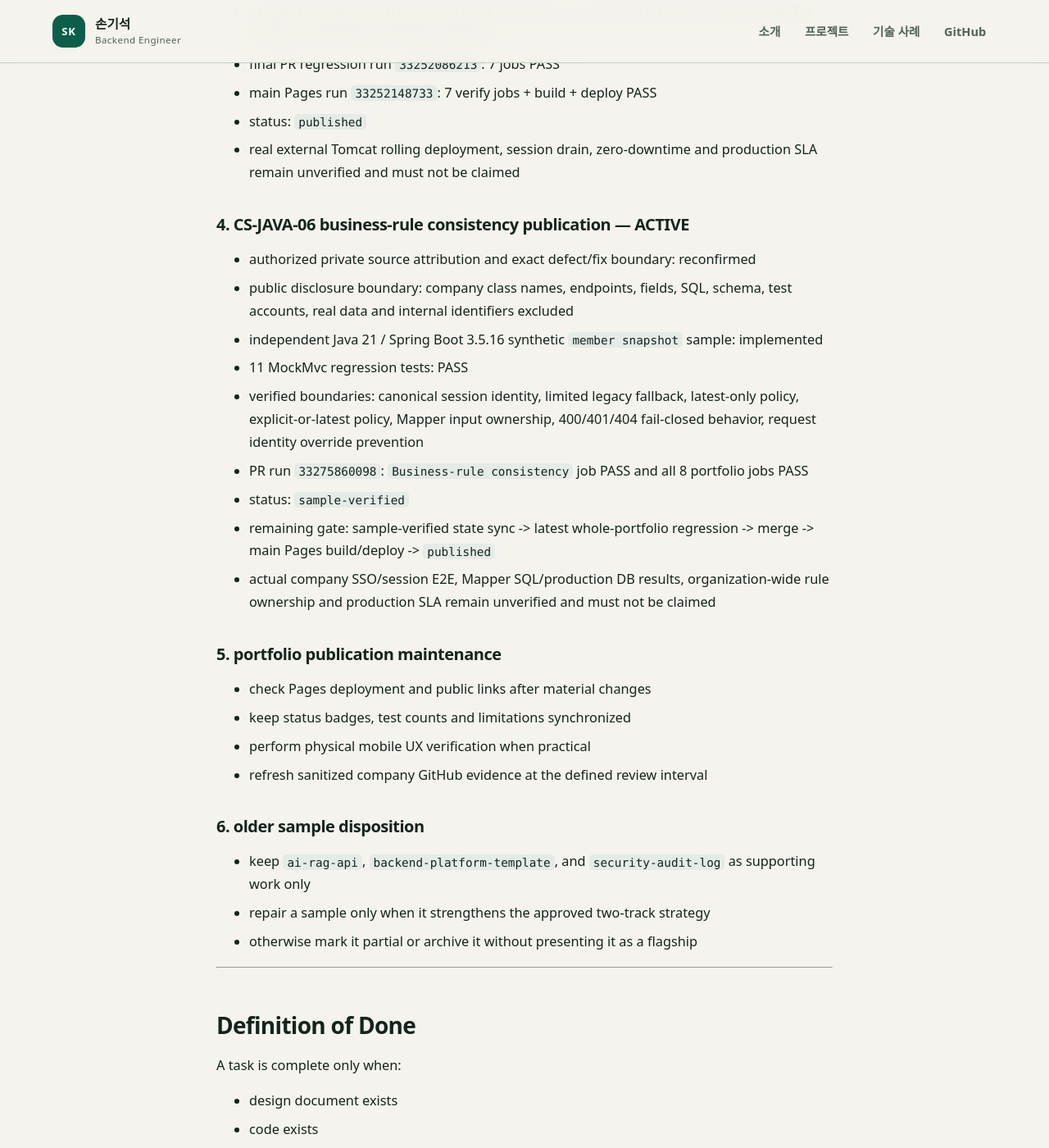
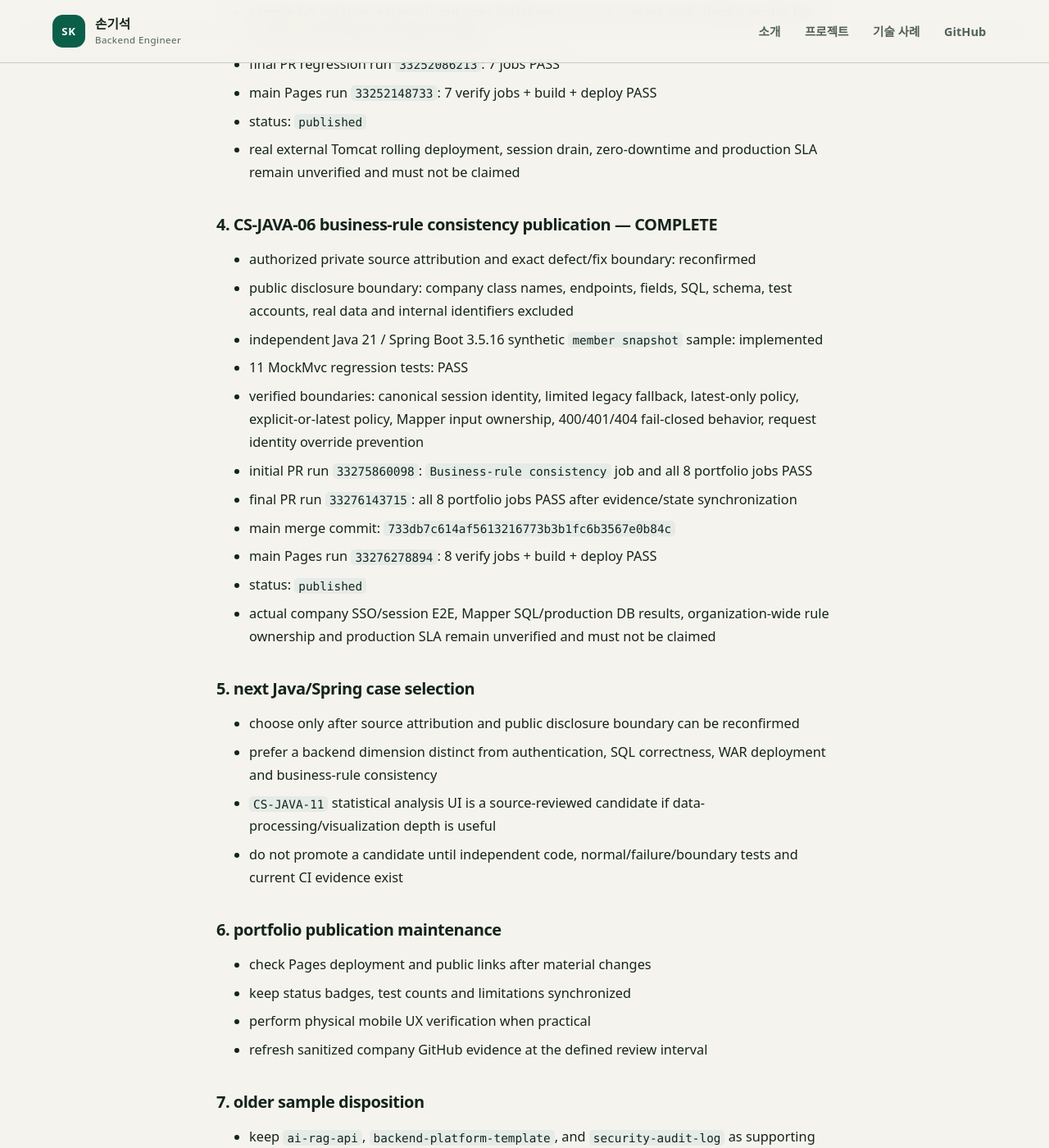
Before and after one commit to son1004007/engineering-career-portfolio, a Jekyll site: the page built from TASKS.md, in a window 1280 px wide and 1400 px high, scrolled down 1965 px. Shown: the whole window at 82% size. Built offline with Jekyll 4.4.1, drawn with Linux system fonts in a browser that asks for light colours; our own code applies the rules of GitHub Pages for plain Markdown files.

Commit message:
docs: close CS-JAVA-06 publication task

```diff
--- a/TASKS.md
+++ b/TASKS.md
@@ -51,24 +51,32 @@ The active execution ledger, dependencies and verification evidence are maintain
 - status: `published`
 - real external Tomcat rolling deployment, session drain, zero-downtime and production SLA remain unverified and must not be claimed
 
-### 4. CS-JAVA-06 business-rule consistency publication — ACTIVE
+### 4. CS-JAVA-06 business-rule consistency publication — COMPLETE
 - authorized private source attribution and exact defect/fix boundary: reconfirmed
 - public disclosure boundary: company class names, endpoints, fields, SQL, schema, test accounts, real data and internal identifiers excluded
 - independent Java 21 / Spring Boot 3.5.16 synthetic `member snapshot` sample: implemented
 - 11 MockMvc regression tests: PASS
 - verified boundaries: canonical session identity, limited legacy fallback, latest-only policy, explicit-or-latest policy, Mapper input ownership, 400/401/404 fail-closed behavior, request identity override prevention
-- PR run `33275860098`: `Business-rule consistency` job PASS and all 8 portfolio jobs PASS
-- status: `sample-verified`
-- remaining gate: sample-verified state sync -> latest whole-portfolio regression -> merge -> main Pages build/deploy -> `published`
+- initial PR run `33275860098`: `Business-rule consistency` job and all 8 portfolio jobs PASS
+- final PR run `33276143715`: all 8 portfolio jobs PASS after evidence/state synchronization
+- main merge commit: `733db7c614af5613216773b3b1fc6b3567e0b84c`
+- main Pages run `33276278894`: 8 verify jobs + build + deploy PASS
+- status: `published`
 - actual company SSO/session E2E, Mapper SQL/production DB results, organization-wide rule ownership and production SLA remain unverified and must not be claimed
 
-### 5. portfolio publication maintenance
+### 5. next Java/Spring case selection
+- choose only after source attribution and public disclosure boundary can be reconfirmed
+- prefer a backend dimension distinct from authentication, SQL correctness, WAR deployment and business-rule consistency
+- `CS-JAVA-11` statistical analysis UI is a source-reviewed candidate if data-processing/visualization depth is useful
+- do not promote a candidate until independent code, normal/failure/boundary tests and current CI evidence exist
+
+### 6. portfolio publication maintenance
 - check Pages deployment and public links after material changes
 - keep status badges, test counts and limitations synchronized
 - perform physical mobile UX verification when practical
 - refresh sanitized company GitHub evidence at the defined review interval
 
-### 6. older sample disposition
+### 7. older sample disposition
 - keep `ai-rag-api`, `backend-platform-template`, and `security-audit-log` as supporting work only
 - repair a sample only when it strengthens the approved two-track strategy
 - otherwise mark it partial or archive it without presenting it as a flagship
```
